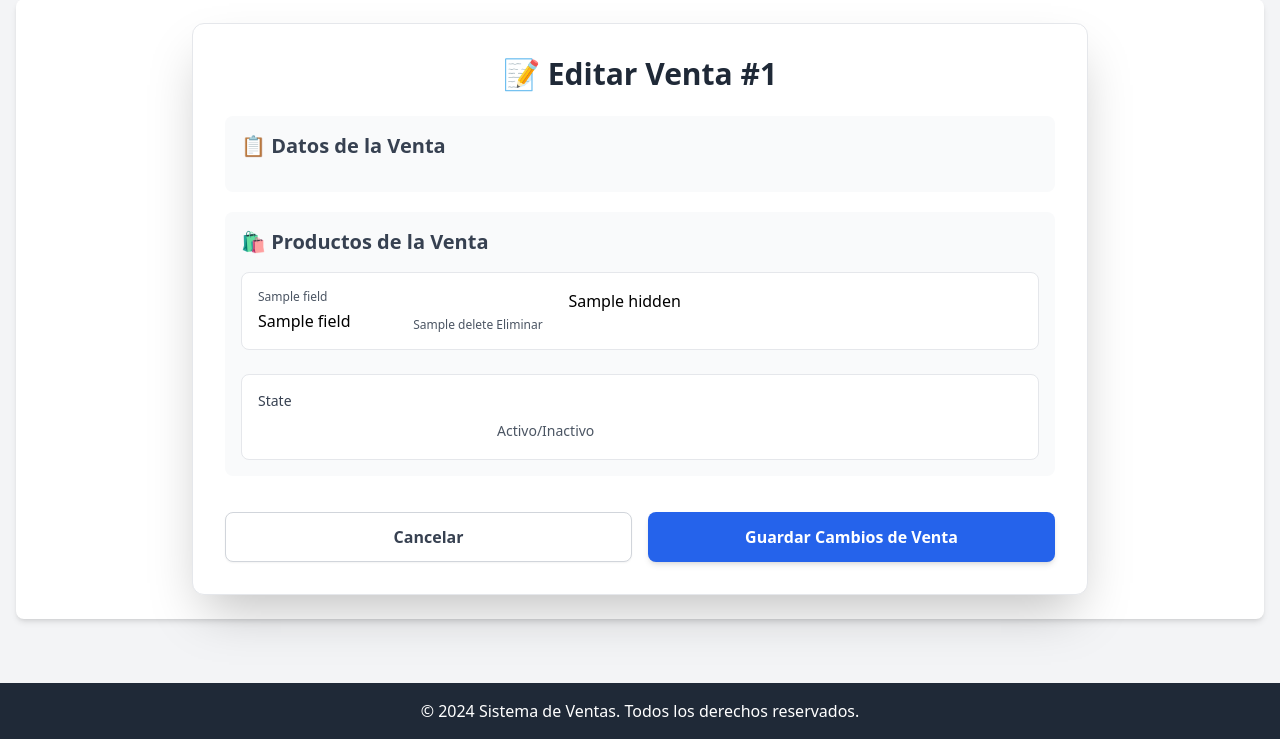
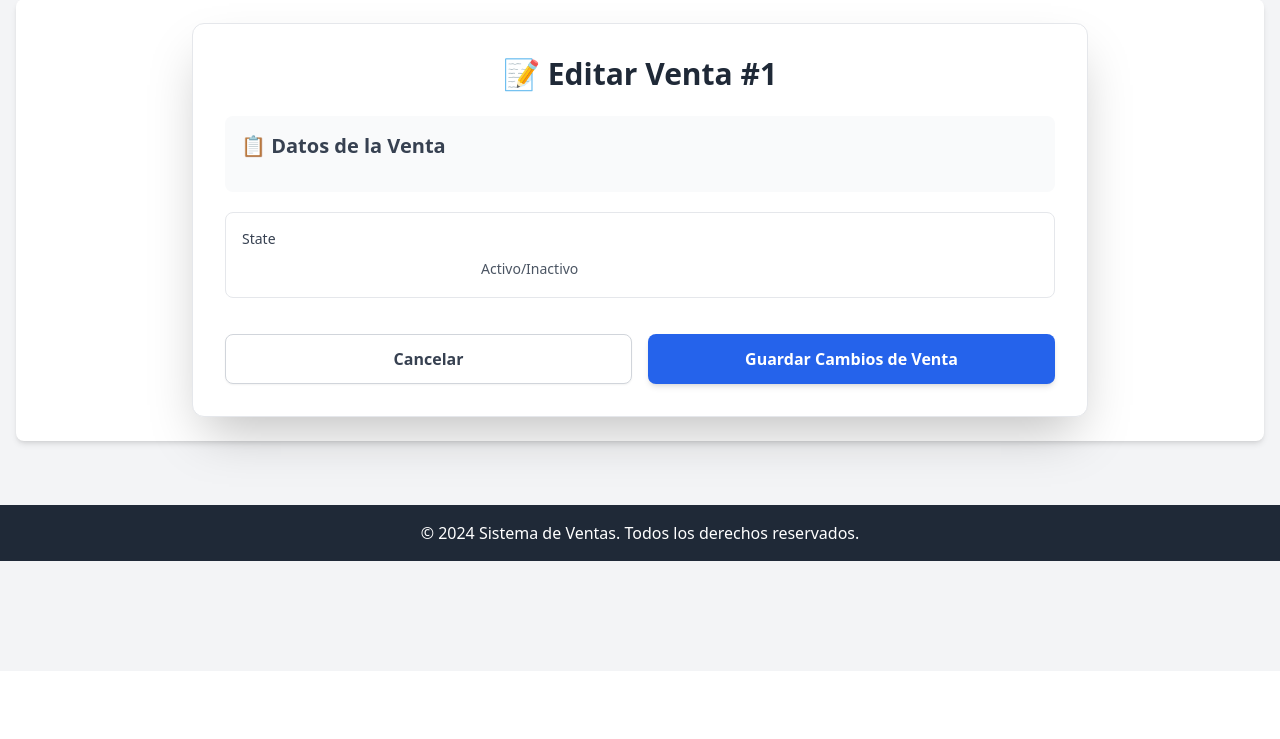
Before and after one commit to Norbey32/SistemaVentasDjango, a Django app: template sales/templates/sales/sales_form.html in a window 1280 px wide. Shown: the part 129-868 px from the top of the page. After the commit the page ends 690 px from the top, so only its background shows below. Run offline with Django 3.2, Linux system fonts and the light colour scheme; the template is opened without the code that fills it: most values are stand-ins (such as "Sample title", 1, 10 or a date in 2020); form fields are guessed from the names that the template uses; some libraries are stand-ins or nearby versions.

Commit message:
template del formulario para editar ventas corregido

```diff
--- a/sales/templates/sales/sales_form.html
+++ b/sales/templates/sales/sales_form.html
@@ -48,49 +48,7 @@
                 </div>
             </div>
 
-                <!-- Sección: Detalles de Productos -->
-                <div class="bg-gray-50 p-4 rounded-lg mb-6">
-                    <h2 class="text-xl font-bold text-gray-700 mb-4">🛍️ Productos de la Venta</h2>
-
-                    {{ details.management_form }}
-
-                    <div class="space-y-4" id="details-formset">
-                        {% for form_detail in details %}
-                        <div class="border border-gray-200 p-4 rounded-lg bg-white detail-form">
-                            <div class="grid grid-cols-1 md:grid-cols-5 gap-3">
-                                {% for field in form_detail.visible_fields %}
-                                <div>
-                                    <label class="block text-xs font-medium text-gray-600 mb-1">
-                                        {{ field.label }}
-                                    </label>
-                                    {{ field }}
-                                    {% if field.errors %}
-                                        {% for error in field.errors %}
-                                            <p class="text-xs text-red-600 mt-1">{{ error }}</p>
-                                        {% endfor %}
-                                    {% endif %}
-                                </div>
-                                {% endfor %}
-
-                                <!-- Campo oculto para DELETE -->
-                                {% if form_detail.DELETE %}
-                                    <div class="flex items-end">
-                                        <label class="flex items-center text-xs text-gray-600">
-                                            {{ form_detail.DELETE }} Eliminar
-                                        </label>
-                                    </div>
-                                {% endif %}
-
-                                <!-- Campo ID oculto -->
-                                {% for hidden in form_detail.hidden_fields %}
-                                    {{ hidden }}
-                                {% endfor %}
-                            </div>
-                        </div>
-                        {% endfor %}
-                    </div>
-
-                    <!-- Estado de la venta (al final) -->
+            <!-- Estado de la venta -->
             <div class="mt-6 p-4 bg-white border border-gray-200 rounded-lg">
                 <label for="{{ form.state.id_for_label }}" class="block text-sm font-medium text-gray-700 mb-2">
                     {{ form.state.label }}
@@ -98,7 +56,6 @@
                 <div class="flex items-center">
                     {{ form.state }}
                     <span class="ml-2 text-sm text-gray-600">Activo/Inactivo</span>
-                        </div>
                 </div>
             </div>
 
@@ -110,6 +67,7 @@
                 </div>
             {% endif %}
 
+            <!-- Botones de acción -->
             <div class="flex justify-between gap-4 pt-4">
                 <a href="{% url 'sales-list' %}" class="w-1/2 text-center py-3 px-4 border border-gray-300 bg-white text-gray-700 font-semibold rounded-lg shadow-sm hover:bg-gray-100 transition duration-150">
                     Cancelar
```
Lines whose indentation alone changed are shown as unchanged.
